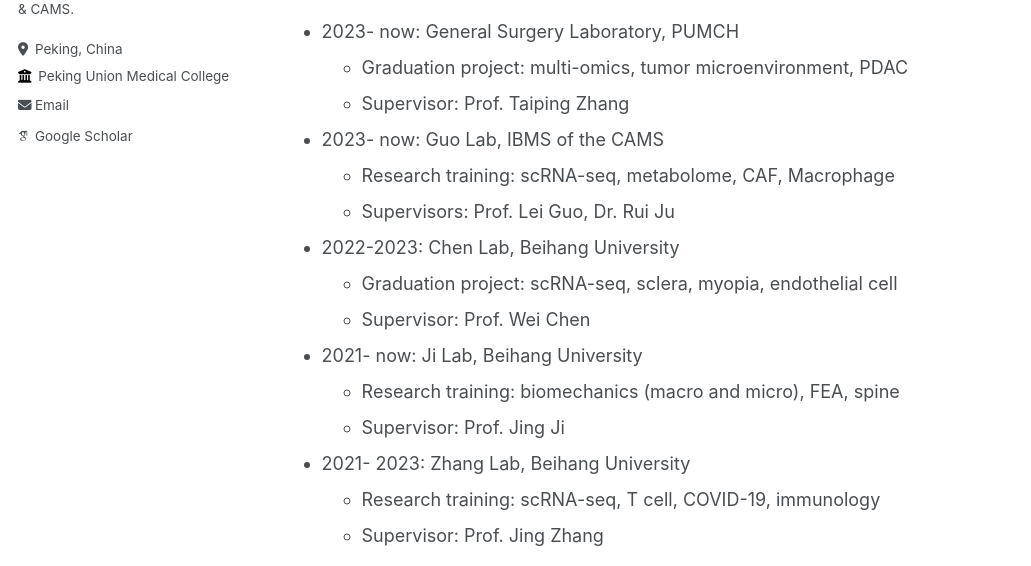
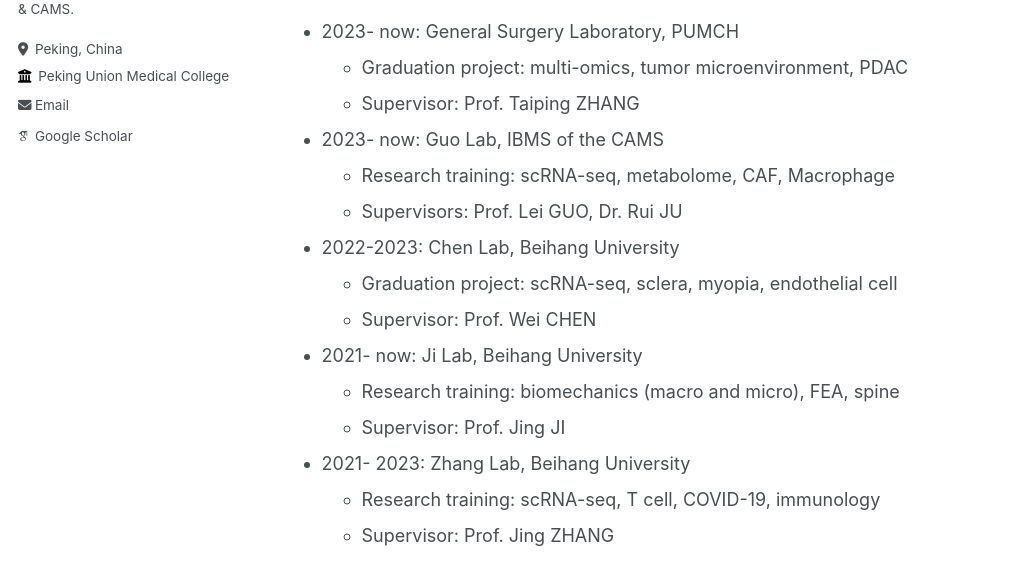
Before and after one commit to yifanfu01/yifanfu01.github.io, a Jekyll site: the page built from _pages/cv.md, in a window 1280 px wide and 900 px high. Shown: the part 331-897 px from the top of the window, without its empty margins (0-1031 px from the left). Built offline with Jekyll 4.4.1, drawn with Linux system fonts in a browser that asks for light colours; some web fonts are replaced.

Commit message:
Update cv.md

```diff
--- a/_pages/cv.md
+++ b/_pages/cv.md
@@ -19,19 +19,19 @@ Lab experience
 ======
 * 2023- now: General Surgery Laboratory, PUMCH
   * Graduation project: multi-omics, tumor microenvironment, PDAC
-  * Supervisor: Prof. Taiping Zhang
+  * Supervisor: Prof. Taiping ZHANG
 * 2023- now: Guo Lab, IBMS of the CAMS
   * Research training: scRNA-seq, metabolome, CAF, Macrophage
-  * Supervisors: Prof. Lei Guo, Dr. Rui Ju
+  * Supervisors: Prof. Lei GUO, Dr. Rui JU
 * 2022-2023: Chen Lab, Beihang University
   * Graduation project: scRNA-seq, sclera, myopia, endothelial cell
-  * Supervisor: Prof. Wei Chen
+  * Supervisor: Prof. Wei CHEN
 * 2021- now: Ji Lab, Beihang University
   * Research training: biomechanics (macro and micro), FEA, spine
-  * Supervisor: Prof. Jing Ji
+  * Supervisor: Prof. Jing JI
 * 2021- 2023: Zhang Lab, Beihang University
   * Research training: scRNA-seq, T cell, COVID-19, immunology
-  * Supervisor: Prof. Jing Zhang
+  * Supervisor: Prof. Jing ZHANG
 
 
 
```
